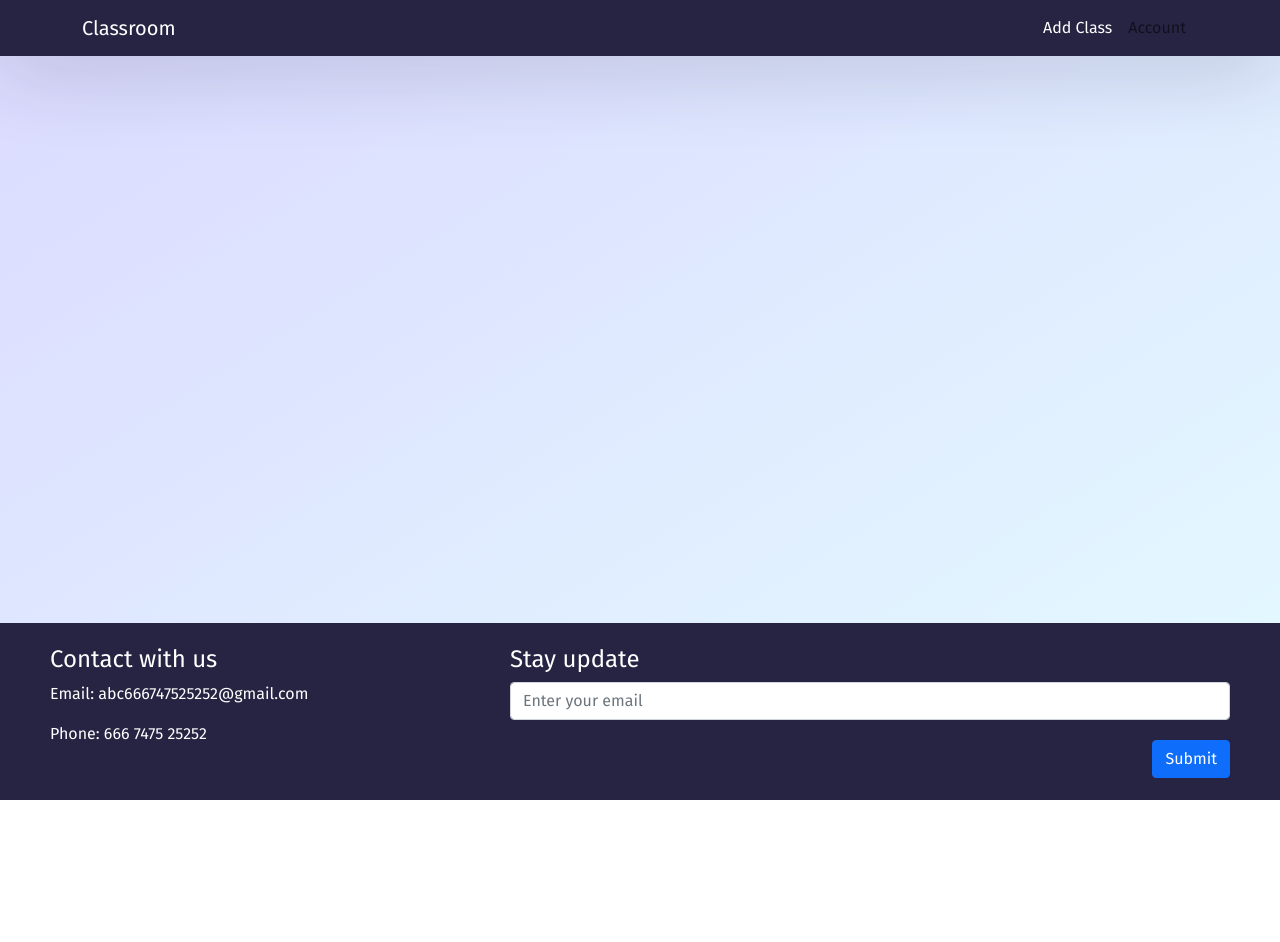
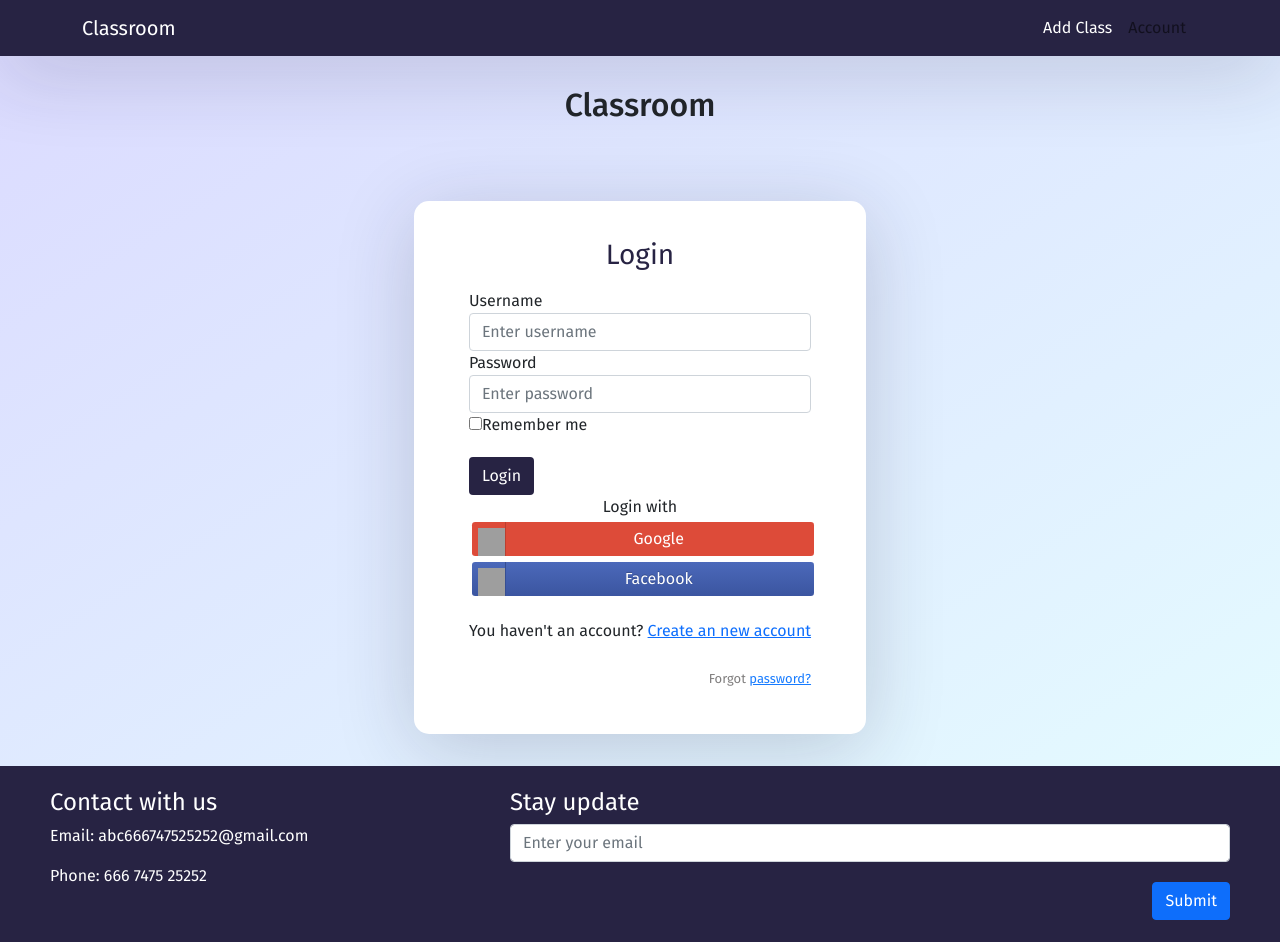
Before and after one commit to thuy13705/classrom-frontend, a React (Create React App) app: page / in a window 1280 px wide. Before the commit the page ends 800 px from the top, so only its background shows below. Built offline with nearby package versions, Linux system fonts and the light colour scheme; sample sign-in values are in the browser's storage; grey boxes are pictures that could not be loaded.

Commit message:
test login

```diff
--- a/src/App.js
+++ b/src/App.js
@@ -29,11 +29,11 @@ function App() {
       <div className="App">
        <>
        <Header/><Switch>
-            <Route exact path="/signin">
+            <Route exact path="/">
             <Login nameurl="/home" setLoggedIn={setLoggedIn}></Login>
               </Route>
             <Route exact path="/register" component={Register} />
-            {!loggedIn? <Redirect to="/signin" /> :null}
+            {!loggedIn? <Redirect to="/" /> :null}
             <Route exact path="/home"><Home /></Route>
             <Route path="/classdetail/:id">
               <DetailClass />
--- a/src/component/detail-class/DetailClass.js
+++ b/src/component/detail-class/DetailClass.js
@@ -21,7 +21,8 @@ function DetailClass() {
         var requestOptions = {
             method: 'GET',
             headers: myHeaders,
-            redirect: 'follow'
+            redirect: 'follow',
+            mode: "cors",
         };
         fetch("https://class-room-midterm.herokuapp.com/classes/" + id, requestOptions)
             .then(response => response.json())
--- a/src/component/detail-class/InviteMailStudent.js
+++ b/src/component/detail-class/InviteMailStudent.js
@@ -16,7 +16,8 @@ function InviteMailStudent({ id, show, onHide }) {
             method: 'POST',
             headers: myHeaders,
             body: urlencoded,
-            redirect: 'follow'
+            redirect: 'follow',
+            mode: "cors",
         };
 
         fetch("https://class-room-midterm.herokuapp.com/classes/sendMailStudent/"+id, requestOptions)
--- a/src/component/detail-class/InviteStudent.js
+++ b/src/component/detail-class/InviteStudent.js
@@ -23,7 +23,8 @@ function InviteStudent() {
         var requestOptions = {
             method: 'GET',
             headers: myHeaders,
-            redirect: 'follow'
+            redirect: 'follow',
+            mode: "cors",
         };
 
         fetch("https://class-room-midterm.herokuapp.com/classes/invite/1/"+id, requestOptions)
--- a/src/component/detail-class/InviteTeacher.js
+++ b/src/component/detail-class/InviteTeacher.js
@@ -24,7 +24,8 @@ function InviteTeacher() {
         var requestOptions = {
             method: 'GET',
             headers: myHeaders,
-            redirect: 'follow'
+            redirect: 'follow',
+            mode: "cors",
         };
 
         fetch("https://class-room-midterm.herokuapp.com/classes/invite/0/"+id, requestOptions)
--- a/src/component/footer/footer.css
+++ b/src/component/footer/footer.css
@@ -7,8 +7,7 @@
     position: relative;
 
     margin-top: 400px; */
-    margin-top:auto;
-
+    margin-top: 40px;
 }
 
 .column-layout {
--- a/src/component/home/Card.js
+++ b/src/component/home/Card.js
@@ -2,9 +2,7 @@ import React,{useEffect} from 'react';
 import './index.css';
 
 function Card({items}) {
-    useEffect(() => {
-        console.log(items);
-    }, [])
+
     return (
         <div className="card-wrapper">
             <div className="card-inner">
--- a/src/component/home/Home.js
+++ b/src/component/home/Home.js
@@ -17,7 +17,8 @@ function Home() {
         var requestOptions = {
             method: 'GET',
             headers: myHeaders,
-            redirect: 'follow'
+            redirect: 'follow',
+            mode: "cors",
         };
 
         fetch("https://class-room-midterm.herokuapp.com/classes", requestOptions)
--- a/src/component/login-register/Login.js
+++ b/src/component/login-register/Login.js
@@ -29,7 +29,8 @@ function Login({nameurl, setLoggedIn}) {
             body: JSON.stringify({
                 username,
                 password
-            })
+            }),
+            mode: "cors",
         })
             .then(async response => {
                 console.log('response: ', response);
--- a/src/component/login-register/Register.js
+++ b/src/component/login-register/Register.js
@@ -30,7 +30,8 @@ function Register() {
                     username,
                     email,
                     password
-                })
+                }),
+                mode: "cors",
             });
 
 
--- a/src/component/user/Profile.js
+++ b/src/component/user/Profile.js
@@ -15,7 +15,8 @@ function Profile() {
         const requestOptions = {
             method: 'GET',
             headers: myHeaders,
-            redirect: 'follow'
+            redirect: 'follow',
+            mode: "cors",
         };
 
         fetch("https://class-room-midterm.herokuapp.com/users/profile", requestOptions)
```
